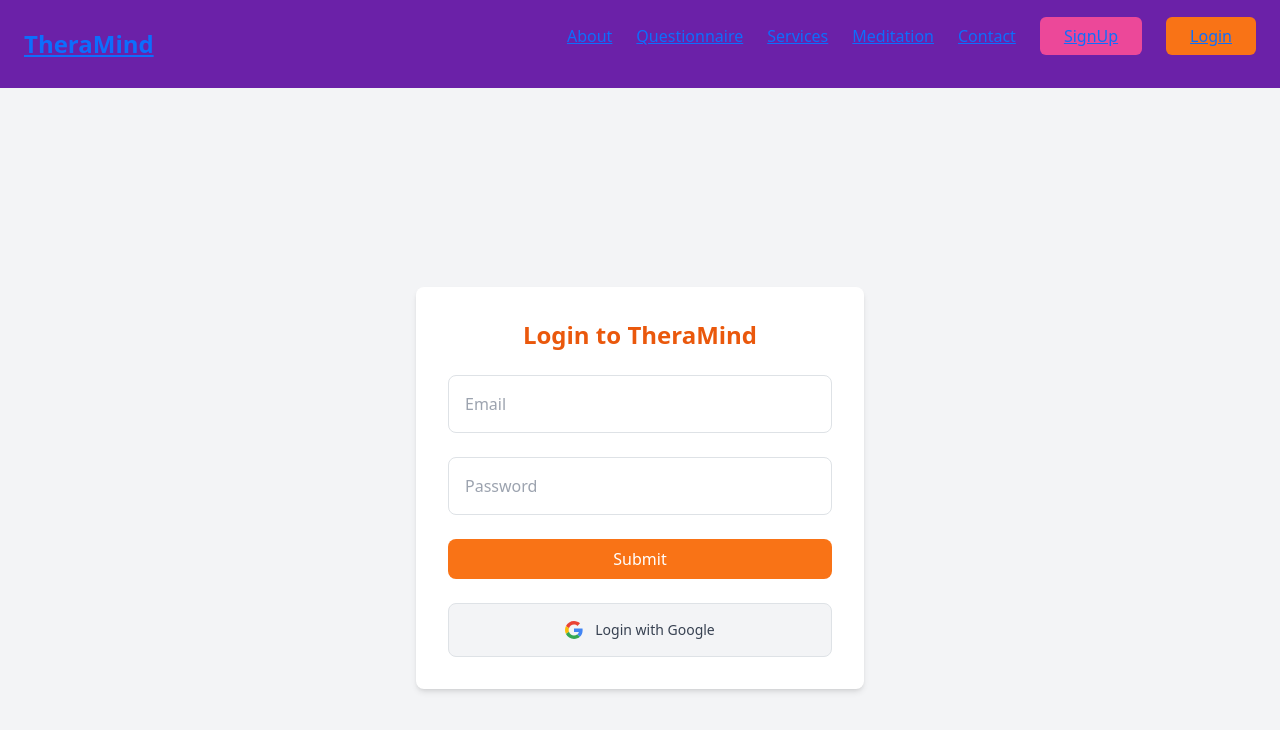
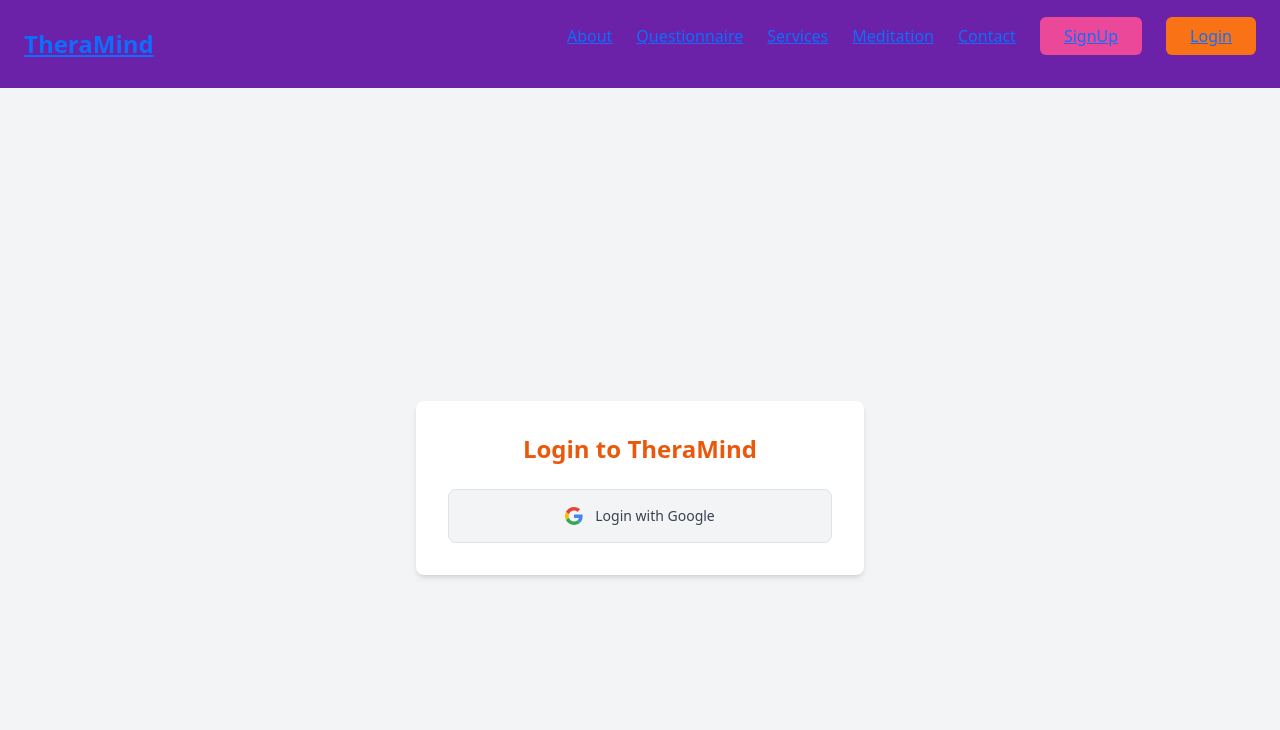
Before and after one commit to poetabdullah/theramind, a React (Create React App) app: page /login in a window 1280 px wide. Shown: the top 730 px of the page. Built offline with nearby package versions, Linux system fonts and the light colour scheme.

Commit message:
Login page with firebase added

```diff
--- a/src/firebaseConfig.js
+++ b/src/firebaseConfig.js
@@ -1,8 +1,8 @@
 // Import the functions you need from the SDKs you need
 import { initializeApp } from "firebase/app";
-import { getAnalytics } from "firebase/analytics";
-import { getAuth } from "firebase/auth";
+import { getAuth, GoogleAuthProvider } from "firebase/auth"; // Added GoogleAuthProvider
 import { getFirestore } from "firebase/firestore";
+
 // TODO: Add SDKs for Firebase products that you want to use
 // https://firebase.google.com/docs/web/setup#available-libraries
 
@@ -20,6 +20,9 @@
 
 // Initialize Firebase
 const app = initializeApp(firebaseConfig);
+
+// Initialize Firebase Authentication and Firestore
 export const auth = getAuth(app); // Export Firebase Auth instance
+export const provider = new GoogleAuthProvider(); // Create and export Google Auth provider
 export const db = getFirestore(app); // Export Firestore instance
 export default app; // Export the app instance
--- a/src/pages/LoginPage.js
+++ b/src/pages/LoginPage.js
@@ -1,52 +1,50 @@
 import React, { useState } from "react";
-import Footer from '../components/Footer';
+import { getAuth, signInWithPopup, GoogleAuthProvider } from "firebase/auth";
+import { useNavigate } from "react-router-dom"; // Import useNavigate
+import { db } from "../firebaseConfig"; // Firebase config import
+import { setDoc, doc } from "firebase/firestore"; // To store data in Firestore
 
 const LoginPage = () => {
-  const [email, setEmail] = useState("");
-  const [password, setPassword] = useState("");
+  const [loading, setLoading] = useState(false);
+  const navigate = useNavigate(); // Initialize useNavigate hook
 
-  const handleSubmit = (e) => {
-    e.preventDefault();
-    console.log("Logging in with", email, password);
+  const handleGoogleLogin = async () => {
+    const auth = getAuth();
+    const provider = new GoogleAuthProvider();
+    setLoading(true);
+
+    try {
+      const result = await signInWithPopup(auth, provider);
+      const user = result.user;
+
+      // Store user login details in Firestore under 'logged_in_users' collection
+      await setDoc(doc(db, "logged_in_users", user.uid), {
+        email: user.email,
+        name: user.displayName,
+        lastLogin: new Date(),
+      });
+
+      // Redirect to the home page
+      navigate("/"); // Redirect to index.js (or home)
+    } catch (error) {
+      console.error(error.message);
+    } finally {
+      setLoading(false);
+    }
   };
 
   return (
     <div className="flex justify-center items-center h-screen bg-gray-100">
-      {/* Centered Card Area */}
       <div className="bg-white p-8 rounded-lg shadow-md w-full max-w-md">
         <h2 className="text-2xl font-bold text-center mb-6 text-orange-600">
           Login to TheraMind
         </h2>
 
-        <form onSubmit={handleSubmit}>
-          <input
-            type="email"
-            placeholder="Email"
-            value={email}
-            onChange={(e) => setEmail(e.target.value)}
-            className="block w-full mb-4 p-3 border border-gray-300 rounded-lg focus:outline-none focus:border-orange-500"
-            required
-          />
-
-          <input
-            type="password"
-            placeholder="Password"
-            value={password}
-            onChange={(e) => setPassword(e.target.value)}
-            className="block w-full mb-4 p-3 border border-gray-300 rounded-lg focus:outline-none focus:border-orange-500"
-            required
-          />
-
+        <div className="mt-6">
           <button
-            type="submit"
-            className="block w-full bg-orange-500 text-white py-2 rounded-lg hover:bg-orange-400"
+            onClick={handleGoogleLogin}
+            className="w-full py-3 px-6 bg-gray-100 border border-gray-300 rounded-lg text-gray-700 hover:bg-gray-200 flex items-center justify-center text-lg font-medium"
           >
-            Submit
-          </button>
-        </form>
-
-        <div className="mt-6">
-          <button className="w-full py-3 px-6 bg-gray-100 border border-gray-300 rounded-lg text-gray-700 hover:bg-gray-200 flex items-center justify-center text-lg font-medium">
             <svg
               xmlns="http://www.w3.org/2000/svg"
               viewBox="0 0 48 48"
@@ -78,5 +76,5 @@
     </div>
   );
 };
-<Footer/>
+
 export default LoginPage;
--- a/src/pages/PatientSignUp.js
+++ b/src/pages/PatientSignUp.js
@@ -53,13 +53,24 @@
       const result = await signInWithPopup(auth, provider);
       const user = result.user;
 
-      setUserData({
-        ...userData,
-        name: user.displayName || "",
-        email: user.email || "",
-      });
+      // Check if the user is already signed up (based on their email)
+      const docRef = doc(db, "patients", user.email);
+      const docSnap = await getDoc(docRef);
+      if (docSnap.exists()) {
+        // If the user already exists, show an error
+        setError({ general: "You are already signed up." });
+        setStep(4); // Show already signed-up message
+      } else {
+        // Set user data
+        setUserData({
+          ...userData,
+          name: user.displayName || "",
+          email: user.email || "",
+        });
 
-      setStep(2); // Move to Step 2
+        // Proceed to Step 2 for entering patient details
+        setStep(2);
+      }
     } catch (err) {
       setError({ general: "Failed to sign up with Google. Please try again." });
       console.error(err);
@@ -79,9 +90,10 @@
   };
 
   const handleStepThreeSubmit = async (historyData) => {
-    const finalData = { ...userData, ...historyData };
+    const finalData = { ...userData, ...historyData, createdAt: new Date() };
 
     try {
+      // Save the user data to Firestore with the timestamp
       await setDoc(doc(db, "patients", finalData.email), finalData);
       navigate("/"); // Redirect to homepage after successful registration
     } catch (err) {
```
